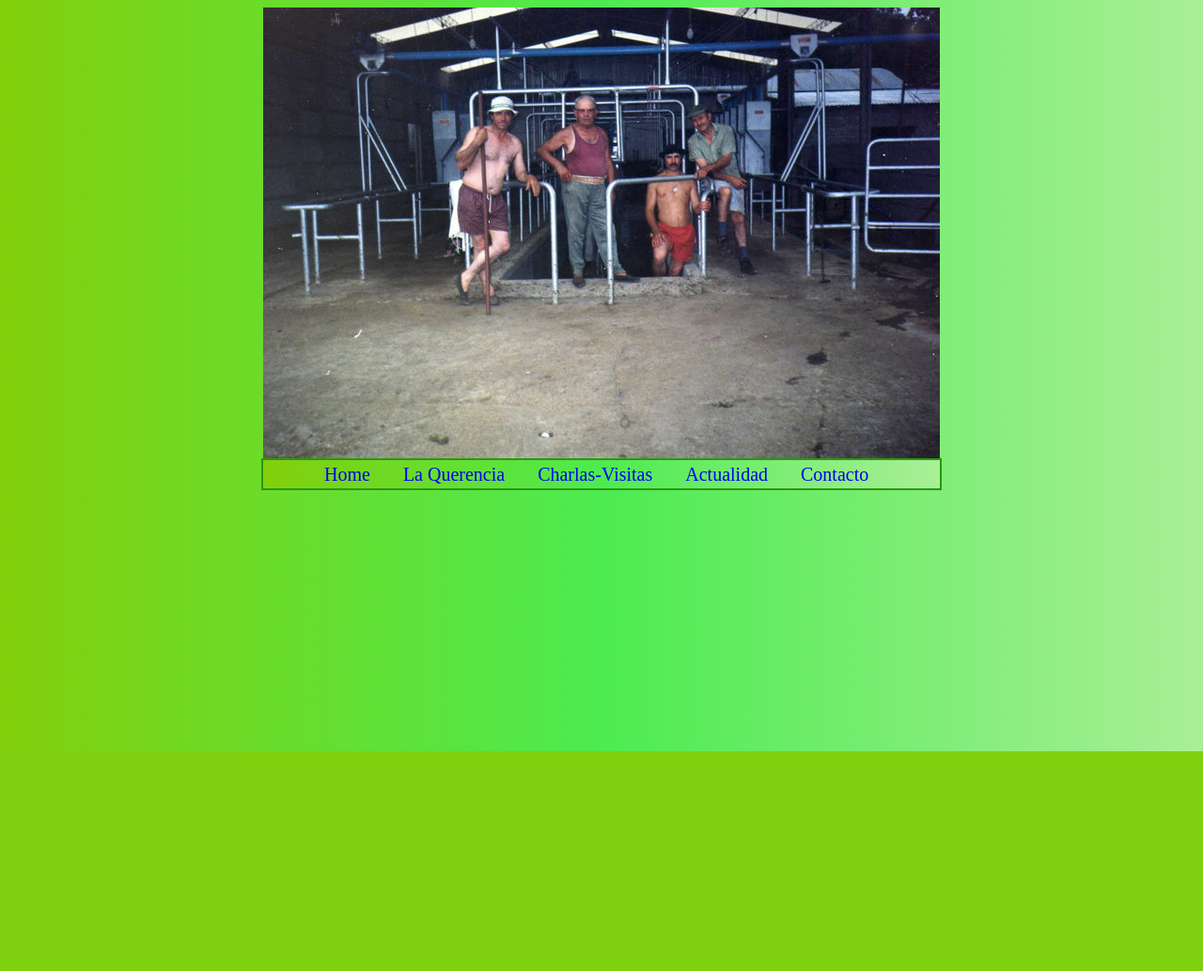
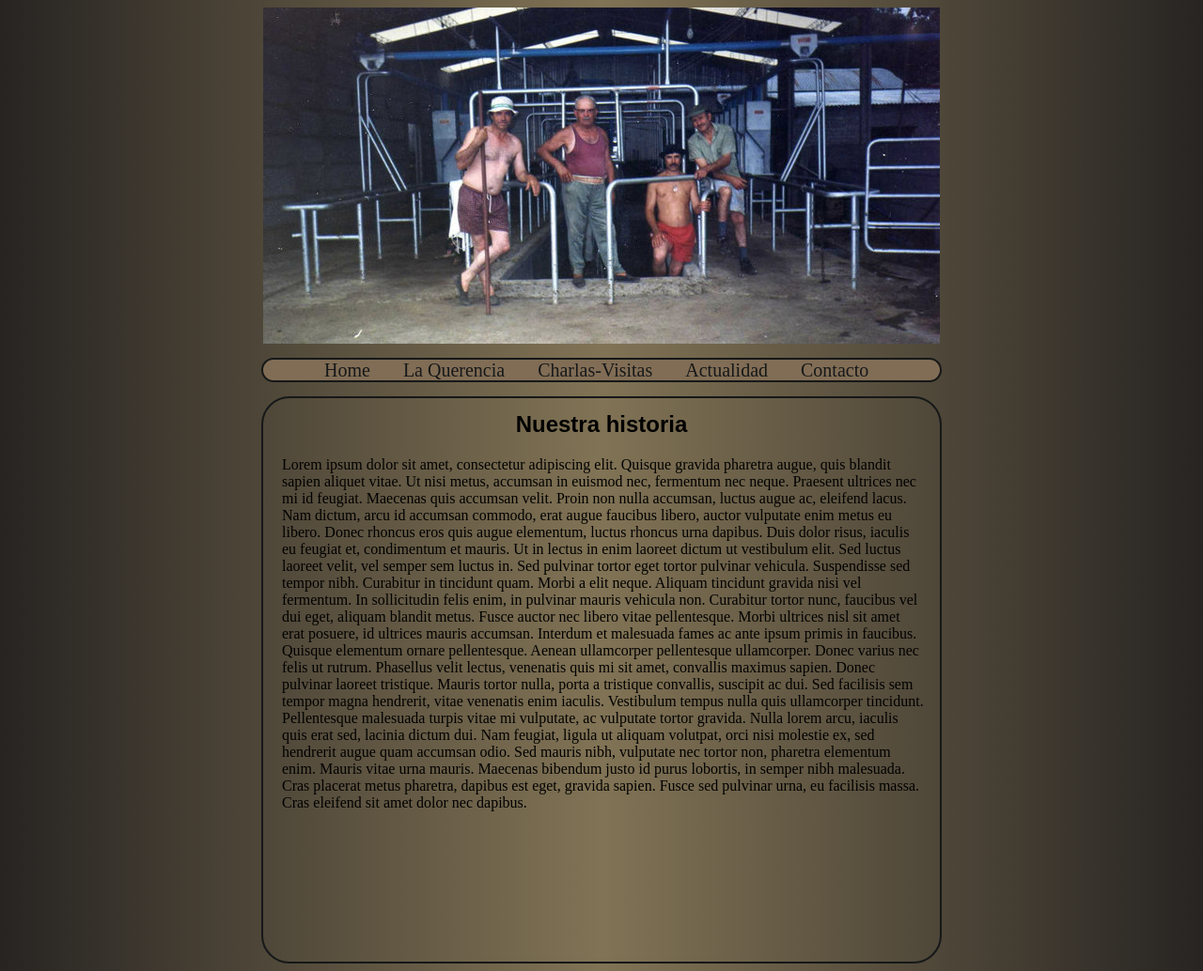
Before and after one commit to Unicen-Tuari/fninni, a PHP site: page / in a window 1280 px wide. Shown: the whole page at 94% size. Before the commit the page ends 800 px from the top, so only its background shows below. Run offline with PHP 8.4, Linux system fonts and the light colour scheme.

Commit message:
mas cambios de css en home

```diff
--- a/index.html
+++ b/index.html
@@ -23,7 +23,14 @@
 
 	<article>
 		<div class="home">
+			<h1> Nuestra historia</h1>
+			<p>
+				Lorem ipsum dolor sit amet, consectetur adipiscing elit. Quisque gravida pharetra augue, quis blandit sapien aliquet vitae. Ut nisi metus, accumsan in euismod nec, fermentum nec neque. Praesent ultrices nec mi id feugiat. Maecenas quis accumsan velit. Proin non nulla accumsan, luctus augue ac, eleifend lacus. Nam dictum, arcu id accumsan commodo, erat augue faucibus libero, auctor vulputate enim metus eu libero. Donec rhoncus eros quis augue elementum, luctus rhoncus urna dapibus. Duis dolor risus, iaculis eu feugiat et, condimentum et mauris. Ut in lectus in enim laoreet dictum ut vestibulum elit. Sed luctus laoreet velit, vel semper sem luctus in.
 
+Sed pulvinar tortor eget tortor pulvinar vehicula. Suspendisse sed tempor nibh. Curabitur in tincidunt quam. Morbi a elit neque. Aliquam tincidunt gravida nisi vel fermentum. In sollicitudin felis enim, in pulvinar mauris vehicula non. Curabitur tortor nunc, faucibus vel dui eget, aliquam blandit metus. Fusce auctor nec libero vitae pellentesque. Morbi ultrices nisl sit amet erat posuere, id ultrices mauris accumsan. Interdum et malesuada fames ac ante ipsum primis in faucibus. Quisque elementum ornare pellentesque. Aenean ullamcorper pellentesque ullamcorper.
+
+Donec varius nec felis ut rutrum. Phasellus velit lectus, venenatis quis mi sit amet, convallis maximus sapien. Donec pulvinar laoreet tristique. Mauris tortor nulla, porta a tristique convallis, suscipit ac dui. Sed facilisis sem tempor magna hendrerit, vitae venenatis enim iaculis. Vestibulum tempus nulla quis ullamcorper tincidunt. Pellentesque malesuada turpis vitae mi vulputate, ac vulputate tortor gravida. Nulla lorem arcu, iaculis quis erat sed, lacinia dictum dui. Nam feugiat, ligula ut aliquam volutpat, orci nisi molestie ex, sed hendrerit augue quam accumsan odio. Sed mauris nibh, vulputate nec tortor non, pharetra elementum enim. Mauris vitae urna mauris. Maecenas bibendum justo id purus lobortis, in semper nibh malesuada. Cras placerat metus pharetra, dapibus est eget, gravida sapien. Fusce sed pulvinar urna, eu facilisis massa. Cras eleifend sit amet dolor nec dapibus.
+			</p>
 		</div>
 	</article>
 
--- a/site/css/styles.css
+++ b/site/css/styles.css
@@ -1,3 +1,25 @@
+
+/*body*/
+body {
+  background: linear-gradient(to right, #272422,#817355,#272422);
+}
+nav {
+  border: 2px solid #161819;
+  width: 720px;
+  margin: auto auto;
+  height: 22px;
+  background: #816d55;
+  margin-top: 15px;
+  border-radius: 30px;
+}
+ul a{
+  text-decoration: none;
+
+}
+li a:hover{
+  background-color: #384952;
+  color: #816d55;
+}
 .vacio li{
   list-style-type: none;
   font-size: 20px;
@@ -5,30 +27,13 @@
   float: left;
   padding-left: 25px;
   padding-right: 10px;
-  margin-top: -12px;
-  color: #72e923;
-}
-
-body {
-  background: linear-gradient(to right, #83cf0b,#4deb50,#a9ef96);
-}
-nav {
-  border: 2px solid #2b9810;
-
-  width: 720px;
-  margin: auto auto;
-  height: 30px;
-  background: linear-gradient(to right, #83cf0b,#4deb50,#a9ef96);
+  margin-top: -16px;
 
 }
-ul a{
-  text-decoration: none;
-
+.vacio li a{
+  color: #161819;
 }
-li a:hover{
-  background-color: #2b9810;
-  color: #72e923;
-}
+/*header*/
  header{
    width: 720px;
    margin:auto auto;
@@ -36,3 +41,22 @@ li a:hover{
  header div{
    margin:auto auto;
  }
+.home {
+  border: 2px solid #161819;
+  border-radius: 30px;
+  width: 720px;
+  margin: auto auto;
+  height: 600px;
+  margin-top: 15px;
+}
+/*articulo*/
+.home h1{
+  margin-top: 14px;
+  text-align: center;
+  font-family: Arial, "MS Trebuchet", sans-serif;
+}
+.home p{
+  margin-left: 20px;
+  margin-right: 15px;
+
+}
```
Also changed, not shown: site/images/imagen_header.jpg.
